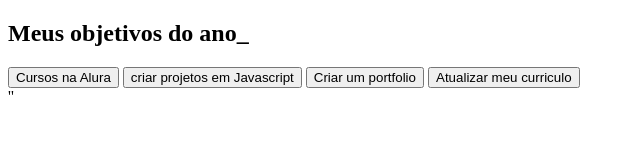
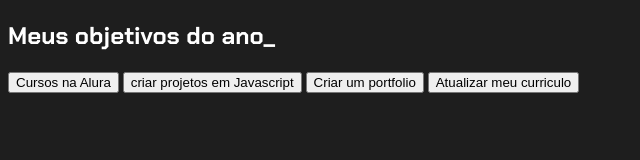
Before and after one commit to taytaay/projeto-de-vida, a plain HTML site: page index.html in a window 1280 px wide. Shown: the whole page, without its empty margins (0-640 px from the left). Drawn offline with Linux system fonts and the light colour scheme.

Commit message:
Add files via upload

```diff
--- a/index.html
+++ b/index.html
@@ -18,4 +18,4 @@
 
     </section>
 </body>
-</html>''
+</html>
--- a/style.css
+++ b/style.css
@@ -1,3 +1,5 @@
+
+@import url('https://fonts.googleapis.com/css2?family=Chakra+Petch:ital,wght@0,300;0,400;0,500;0,600;0,700;1,300;1,400;1,500;1,600;1,700&display=swap');
 :root{
     --cor-de-fundo:#1E1E1E;
     --verde:#6FFF57;
@@ -6,3 +8,9 @@
     --botao-inativo:rgba( 58, 55, 94, 0.5);
     --texto-fundo:rgba(58, 55, 94, 0.3);
 }
+
+body{
+    background-color: var(--cor-de-fundo);
+    color: var(--branco);
+    font-family: 'Chakra Petch', sans-serif;
+}
```
